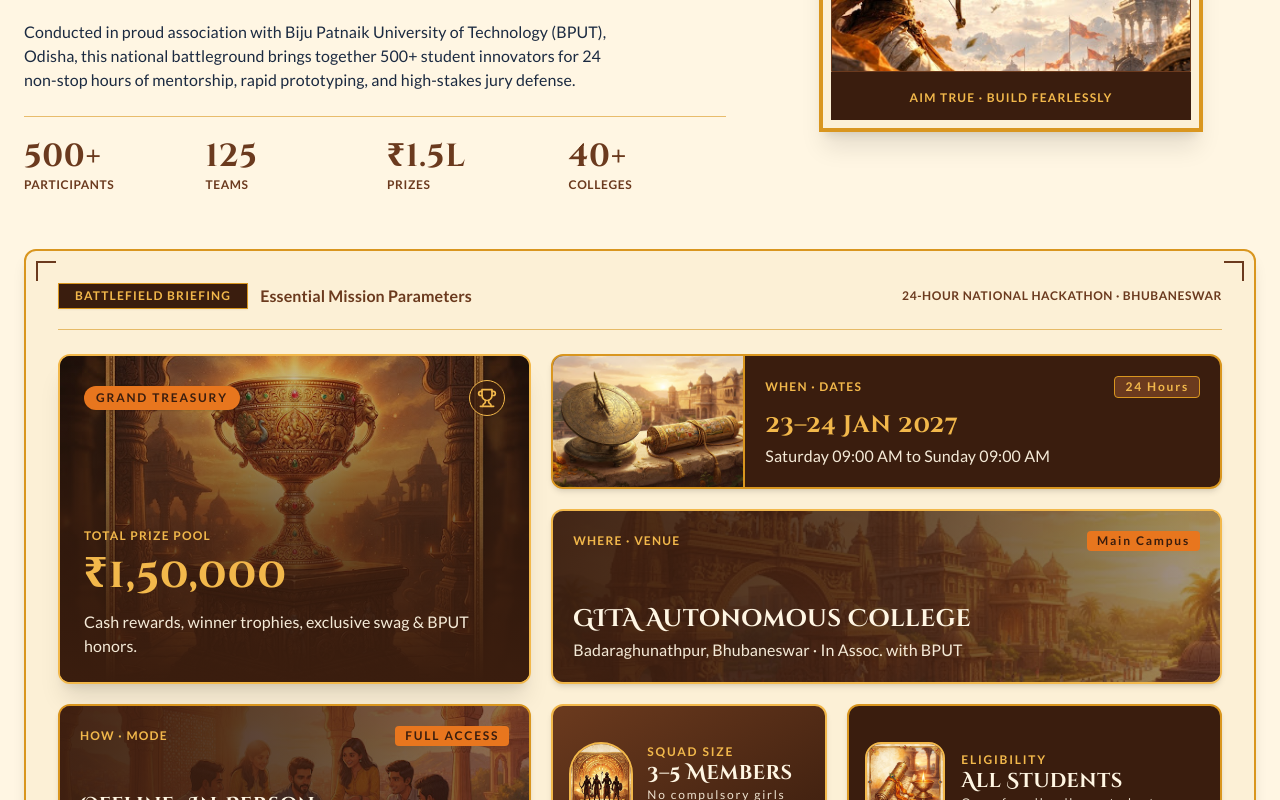
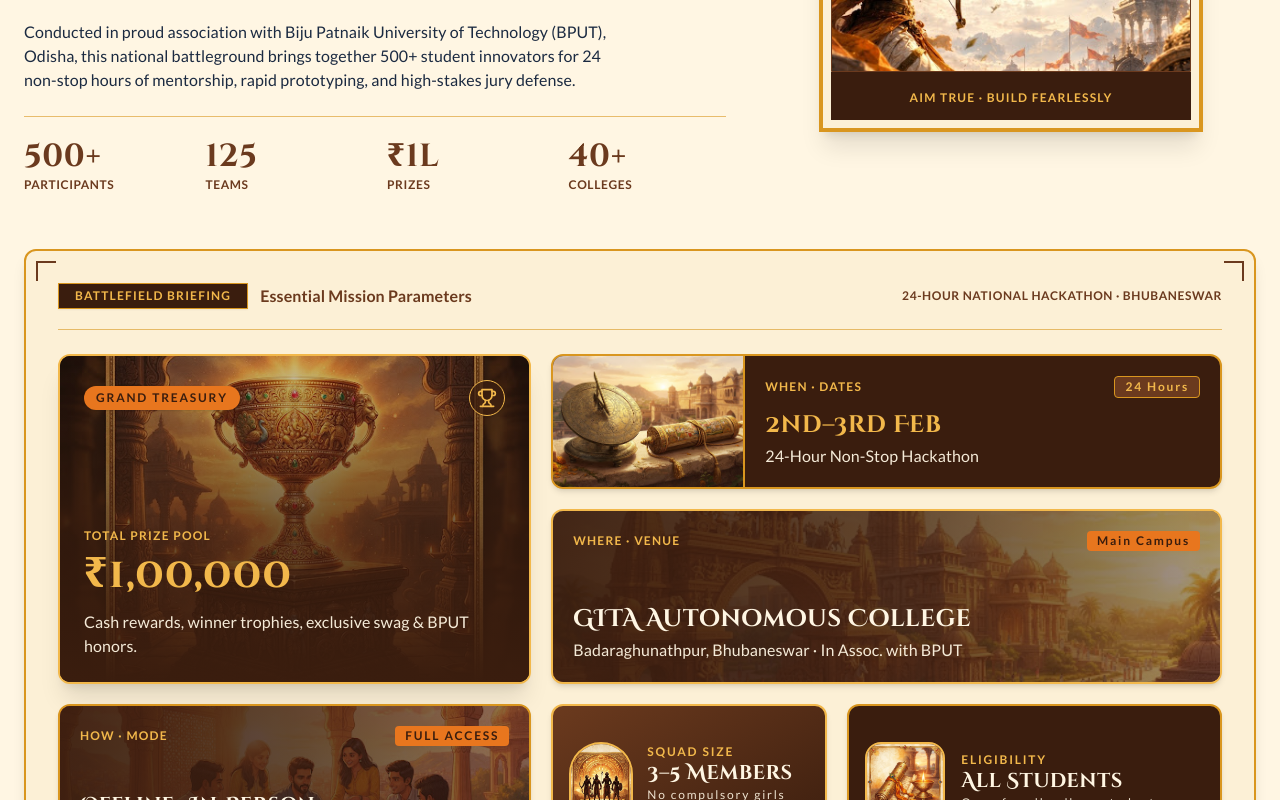
Before and after one commit to shivv625/chakravyuh-2.0, a Next.js app: page / in a window 1280 px wide. Shown: the part 1545-2345 px from the top of the page. Built offline with nearby package versions, Linux system fonts and the light colour scheme; no server answers.

Commit message:
feat: update prize pool to 1 Lakh and hackathon dates to 2nd-3rd Feb

```diff
--- a/src/app/layout.tsx
+++ b/src/app/layout.tsx
@@ -34,7 +34,7 @@ const cormorant = Cormorant_Garamond({
 export const metadata: Metadata = {
   metadataBase: new URL(process.env.NEXT_PUBLIC_SITE_URL || 'https://chakravyuh.gita.edu.in'),
   title: `${SITE_CONFIG.EVENT_NAME} — ${SITE_CONFIG.SUBTITLE} | GITA Autonomous College`,
-  description: `Official website for ${SITE_CONFIG.EVENT_NAME}, a National Level 24-Hour Hackathon hosted by GITA Autonomous College, Bhubaneswar, in association with BPUT, Odisha. Seven Gates. 24 Hours. ₹1,50,000 Prize Pool.`,
+  description: `Official website for ${SITE_CONFIG.EVENT_NAME}, a National Level 24-Hour Hackathon hosted by GITA Autonomous College, Bhubaneswar, in association with BPUT, Odisha. Seven Gates. 24 Hours. ₹1,00,000 Prize Pool.`,
   keywords: [
     'Chakravyuh 2.0',
     'GITA Autonomous College',
--- a/src/components/sections/AboutSection.tsx
+++ b/src/components/sections/AboutSection.tsx
@@ -184,7 +184,7 @@ export const AboutSection: React.FC = () => {
               </div>
               <div>
                 <p className="font-headline text-headline-md md:text-headline-lg text-bronze-brown tabular-nums font-bold">
-                  {statsCounted ? '₹1.5L' : '0'}
+                  {statsCounted ? '₹1L' : '0'}
                 </p>
                 <p className="font-label text-label-sm uppercase text-bronze-brown font-semibold tracking-wider">
                   Prizes
@@ -306,10 +306,10 @@ export const AboutSection: React.FC = () => {
                   </div>
                   <div>
                     <h3 className="font-display text-headline-md text-gold-highlight tabular-nums leading-tight font-bold">
-                      23–24 Jan 2027
+                      2nd–3rd Feb
                     </h3>
                     <p className="font-body text-body-md text-cream-parchment/95 mt-1">
-                      Saturday 09:00 AM to Sunday 09:00 AM
+                      24-Hour Non-Stop Hackathon
                     </p>
                   </div>
                 </div>
--- a/src/content/site.ts
+++ b/src/content/site.ts
@@ -80,8 +80,8 @@ export const SITE_CONFIG = {
   REGISTRATION_START: "2026-12-15T10:00:00+05:30",
   REGISTRATION_DEADLINE: "2027-01-10T23:59:59+05:30",
   SHORTLIST_ANNOUNCEMENT: "2027-01-15T18:00:00+05:30",
-  EVENT_START: "2027-01-23T09:00:00+05:30",
-  EVENT_END: "2027-01-24T18:00:00+05:30",
+  EVENT_START: "2027-02-02T09:00:00+05:30",
+  EVENT_END: "2027-02-03T18:00:00+05:30",
 
   // Venue & Location
   VENUE: {
@@ -94,8 +94,8 @@ export const SITE_CONFIG = {
 
   // Key Event Metrics
   METRICS: {
-    PRIZE_POOL_TOTAL: "₹1,50,000",
-    PRIZE_POOL_DISPLAY: "₹1,50,000/-",
+    PRIZE_POOL_TOTAL: "₹1,00,000",
+    PRIZE_POOL_DISPLAY: "₹1,00,000/-",
     FIRST_PRIZE: "TODO_FIRST_PRIZE_AMOUNT_E_G_75000",
     SECOND_PRIZE: "TODO_SECOND_PRIZE_AMOUNT_E_G_45000",
     THIRD_PRIZE: "TODO_THIRD_PRIZE_AMOUNT_E_G_25000",
@@ -176,8 +176,8 @@ export const SITE_CONFIG = {
       gateNumber: "Gate IV",
       badge: "Kickoff",
       title: "Final Hackathon",
-      datetime: "02 FEB 2026 · 09:00 AM",
-      timestamp: "2026-02-02T09:00:00+05:30",
+      datetime: "02 FEB 2027 · 09:00 AM",
+      timestamp: "2027-02-02T09:00:00+05:30",
       description: "Campus check-in, warrior badge issuance, inaugural conch, and 24-hour sprint commences.",
       icon: "Rocket",
       accentColor: "#F2B84B", // Gold Highlight
@@ -188,8 +188,8 @@ export const SITE_CONFIG = {
       gateNumber: "Gate V",
       badge: "Checkpoint",
       title: "Mid Evaluation & Mentoring",
-      datetime: "23 JAN 2027 · 08:00 PM",
-      timestamp: "2027-01-23T20:00:00+05:30",
+      datetime: "02 FEB 2027 · 08:00 PM",
+      timestamp: "2027-02-02T20:00:00+05:30",
       description: "Architecture critique, progress checks, and deep mentorship with leading industry architects.",
       icon: "Users",
       accentColor: "#3E8E5A", // Peacock Green
@@ -200,8 +200,8 @@ export const SITE_CONFIG = {
       gateNumber: "Gate VI",
       badge: "Day 2",
       title: "Final Pitch & Demonstration",
-      datetime: "24 JAN 2027 · 02:00 PM",
-      timestamp: "2027-01-24T14:00:00+05:30",
+      datetime: "03 FEB 2027 · 02:00 PM",
+      timestamp: "2027-02-03T14:00:00+05:30",
       description: "Live working product demos before the national jury and venture scouts.",
       icon: "Gavel",
       accentColor: "#E8761E", // Saffron
@@ -212,9 +212,9 @@ export const SITE_CONFIG = {
       gateNumber: "Gate VII",
       badge: "Grand Finale",
       title: "Prize Distribution & Conclave",
-      datetime: "24 JAN 2027 · 05:30 PM",
-      timestamp: "2027-01-24T17:30:00+05:30",
-      description: "Champions crowned, trophies consecrated, and ₹1,50,000 prize pool handed to victors.",
+      datetime: "03 FEB 2027 · 05:30 PM",
+      timestamp: "2027-02-03T17:30:00+05:30",
+      description: "Champions crowned, trophies consecrated, and ₹1,00,000 prize pool handed to victors.",
       icon: "Trophy",
       accentColor: "#F2B84B", // Gold Highlight
       status: "upcoming",
```
